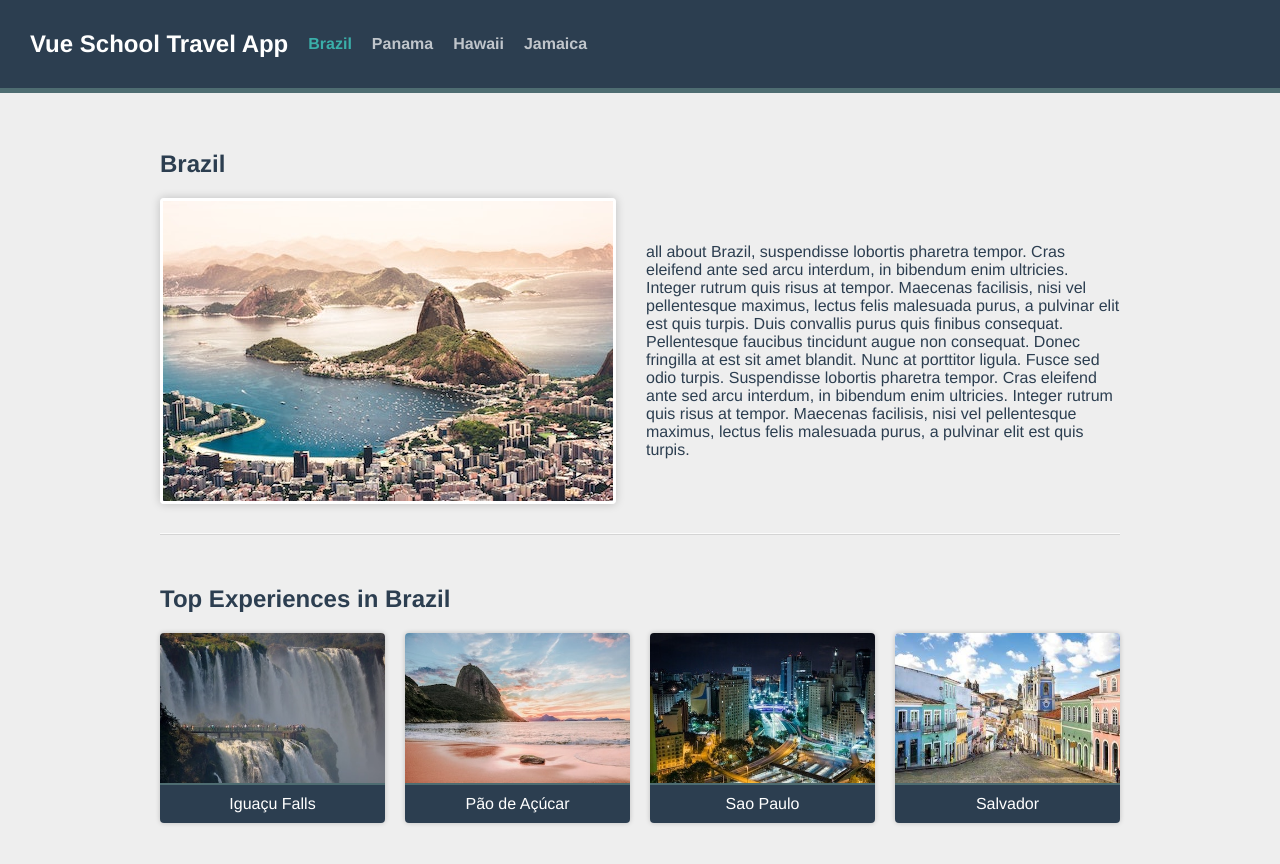
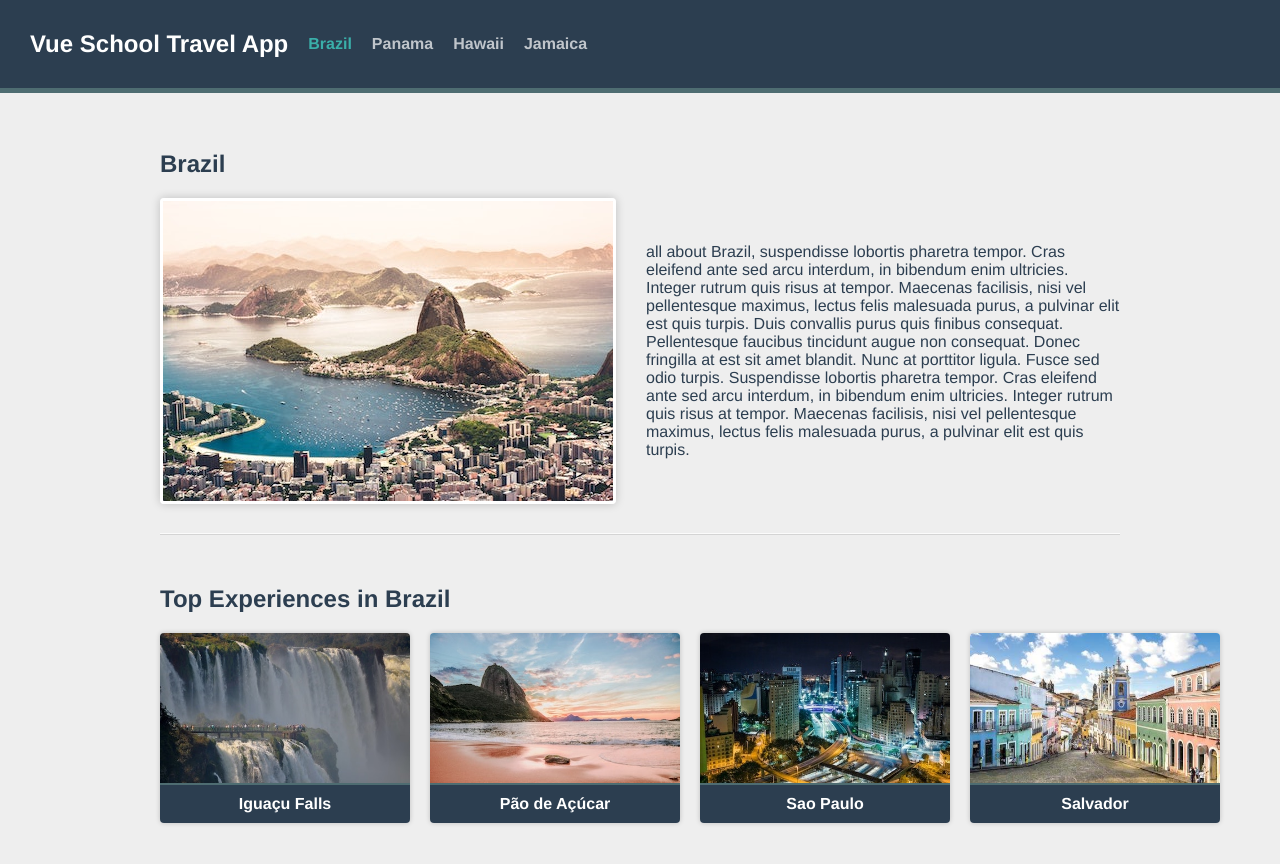
Before and after one commit to kiraGit67/vue-school-travel-app, a Vue app: page /destination/1/brazil in a window 1280 px wide. Shown: the top 864 px of the page. Built offline with nearby package versions, Linux system fonts and the light colour scheme.

Commit message:
adds section.experiences .cards with router-links for each experience within

```diff
--- a/src/views/DestinationView.vue
+++ b/src/views/DestinationView.vue
@@ -13,11 +13,15 @@
   <section class="experiences">
     <h2>Top Experiences in {{ destination.name }}</h2>
     <div class="cards">
-      <div
-        class="card"
+      <router-link
         v-for="experience in destination.experiences"
         :key="experience.slug"
+        :to="{
+          name: 'experience.view',
+          params: { experienceSlug: experience.slug },
+        }"
       >
+        <div class="card">
           <img
             :src="`/images/${experience.image}`"
             :alt="experience.name"
@@ -25,6 +29,7 @@
           />
           <div class="card__text">{{ experience.name }}</div>
         </div>
+      </router-link>
     </div>
   </section>
 </template>
```
Lines whose indentation alone changed are shown as unchanged.
